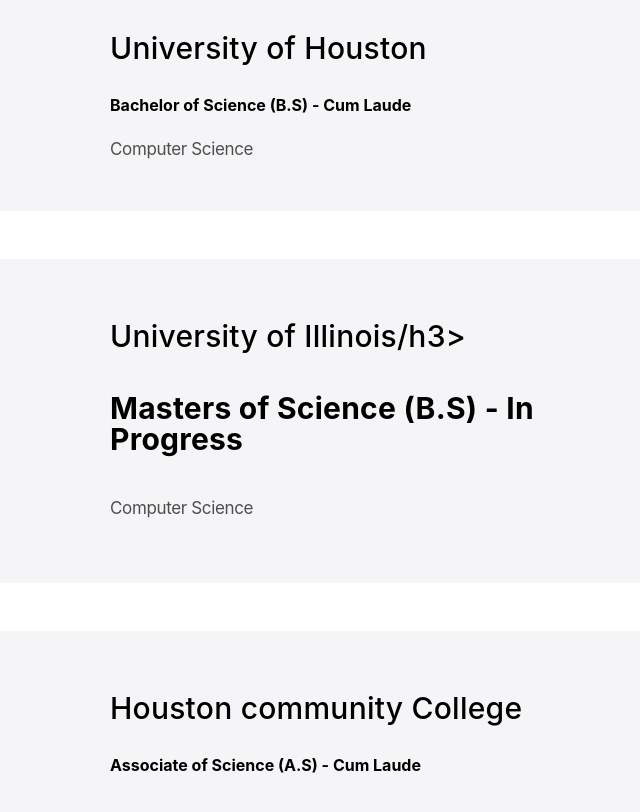
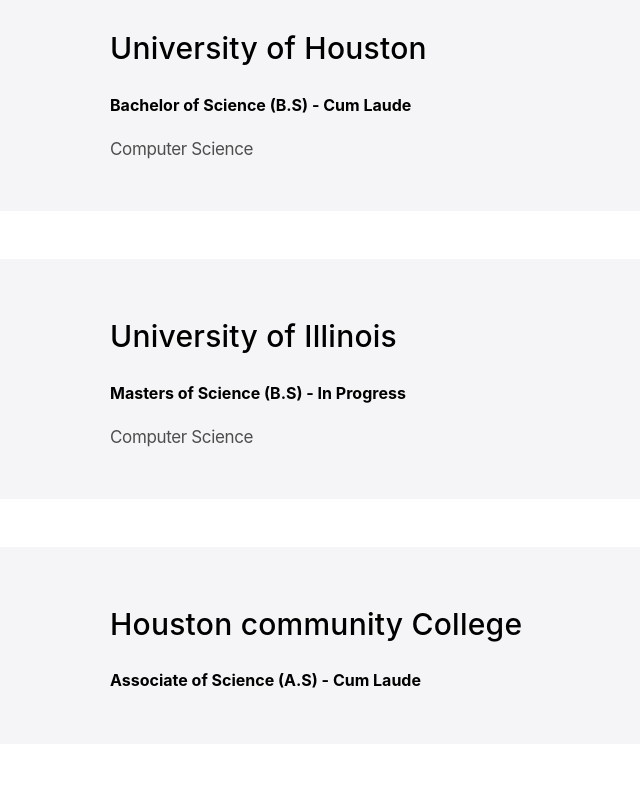
Before and after one commit to nunez-giovanni/nunez-giovanni.github.io, a plain HTML site: page index.html in a window 1280 px wide. Shown: the part 3638-4450 px from the top of the page, without its empty margins (280-920 px from the left). Drawn offline with Linux system fonts and the light colour scheme.

Commit message:
Update index.html

```diff
--- a/index.html
+++ b/index.html
@@ -263,7 +263,7 @@
 
             <div class="center-parent center-verticaly section-banner-solid" style="padding: 2rem 4rem; margin-top: 3rem">
                 <div style="margin: 0 3rem; width: 500px;">
-                    <h3 class="header-name">University of Illinois/h3>
+                    <h3 class="header-name">University of Illinois</h3>
                     <div style="margin-bottom: 0px"><h4>Masters of Science (B.S) - In Progress</h4></div>
                     <p class="text" style="margin-top: 0px">
                         Computer Science
```
